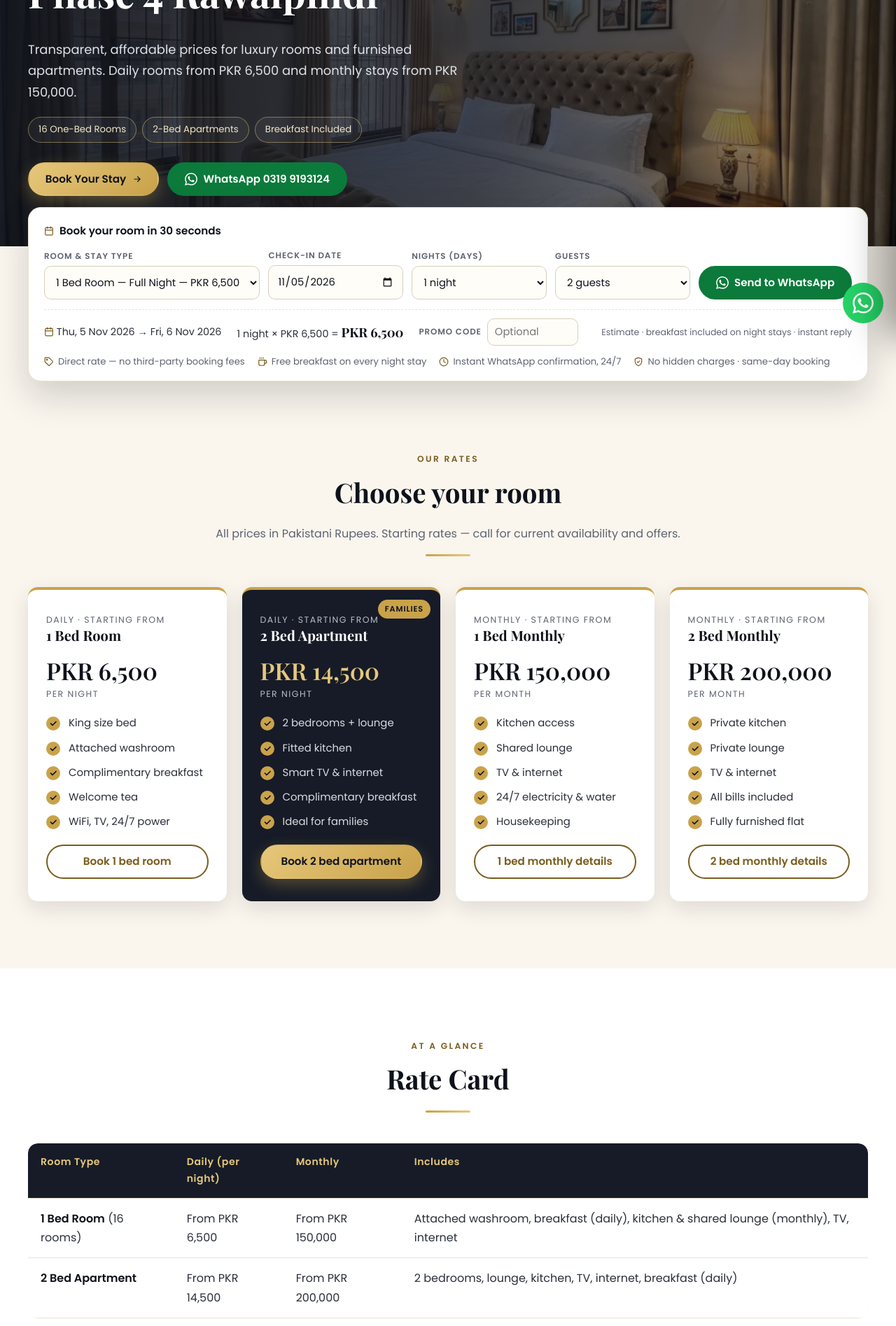
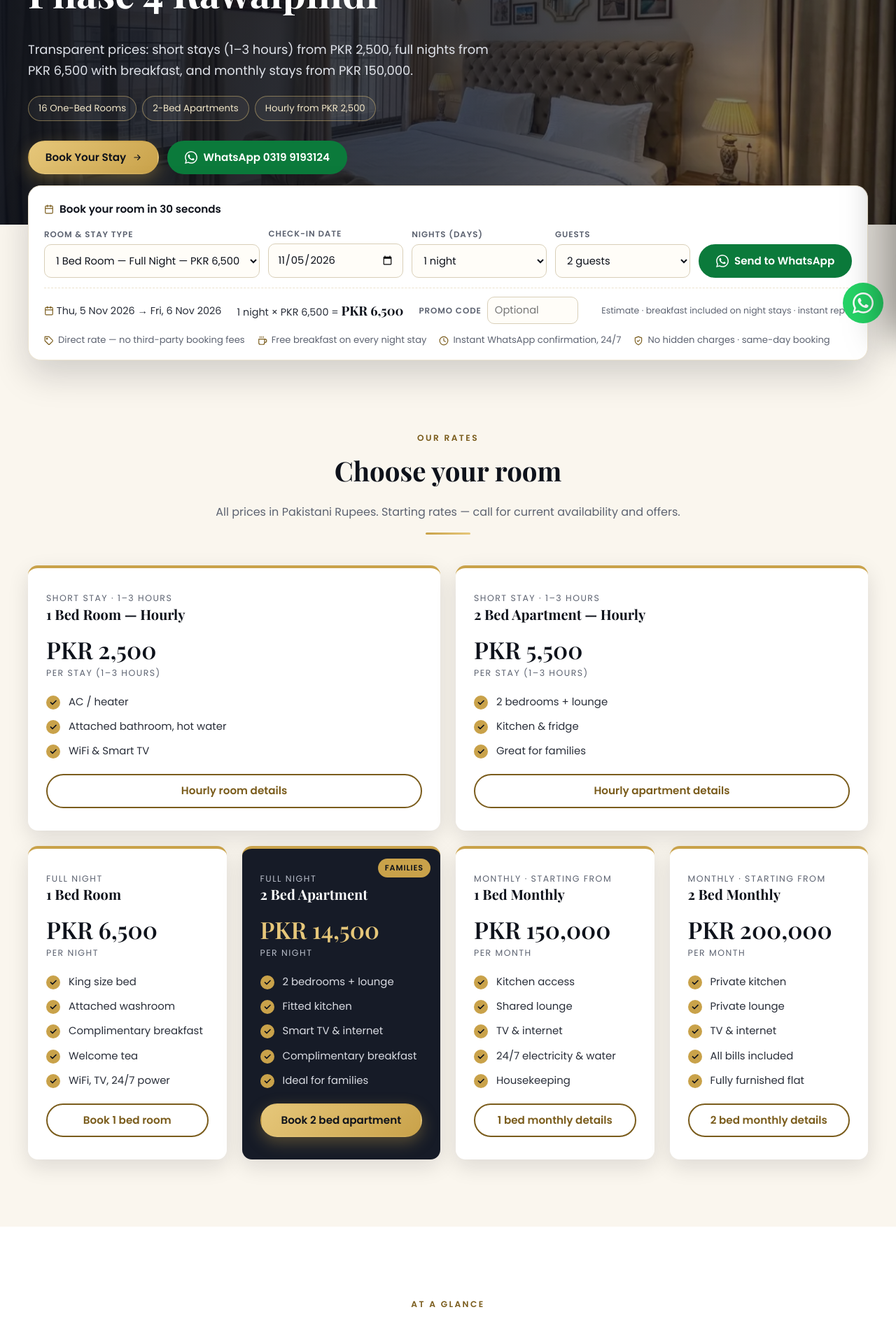
Before and after one commit to MunawarAbbas313/grandempirehotel, a Next.js app: page /rooms-and-rates in a window 1280 px wide. Shown: the part 320-2215 px from the top of the page at 70% size. Built offline with nearby package versions, Linux system fonts and the light colour scheme.

Commit message:
SEO fixes (13/13): rooms & rates — hourly rates, rate card

```diff
--- a/app/rooms-and-rates/page.tsx
+++ b/app/rooms-and-rates/page.tsx
@@ -1,25 +1,27 @@
 import JsonLd from "@/components/JsonLd";
 import QuickBook from "@/components/QuickBook";
-import { CheckList, Cta, FaqSection, Frame, PageHero, PriceCard, RelatedLinks, SectionHead } from "@/components/Sections";
+import { CheckList, Cta, FaqSection, Frame, PageHero, PriceCard, RelatedLinks, RoomFeatures, SectionHead } from "@/components/Sections";
 import { pageMeta } from "@/lib/seo";
-import { IMG, ONE_BED_ROOMS, P, PHONE_DISPLAY, breadcrumbSchema, faqSchema, hotelSchema, type Faq } from "@/lib/site";
+import { IMG, ONE_BED_ROOMS, P, PHONE_DISPLAY, SHORT_HOURS, breadcrumbSchema, faqSchema, hotelSchema, type Faq } from "@/lib/site";
 
 const PATH = "/rooms-and-rates";
 
 export const metadata = pageMeta({
   path: PATH,
-  title: `Room Rates Bahria Town Phase 4 | From ${P.oneBedNight} | Grand Empire`,
-  description: `Hotel room rates in Bahria Town Phase 4 Rawalpindi: 1-bed rooms from ${P.oneBedNight}/night, 2-bed apartments from ${P.twoBedNight}. Monthly from ${P.oneBedMonth}. Breakfast included.`,
+  title: `Room Rates Bahria Town Phase 4 | From ${P.oneBedShort} | Grand Empire`,
+  description: `Room rates Bahria Town Phase 4: 1–3 hrs ${P.oneBedShort} / ${P.twoBedShort}, night ${P.oneBedNight} (1 bed) / ${P.twoBedNight} (2 bed), monthly from ${P.oneBedMonth}.`,
   keywords: [
     "hotel in phase 4 bahria town for one day price", "room rates bahria town rawalpindi", "affordable hotel rates rawalpindi",
     "2 bedroom apartment for rent bahria town", "1 bedroom apartment for rent bahria town", "hotel rooms price bahria town",
     "budget hotel phase 4 bahria town", "luxury hotel phase 4 bahria town", "hotel rent per night rawalpindi",
+    "hourly room rates bahria town", "short stay room price rawalpindi",
   ],
   image: IMG.bedLux,
 });
 
 const faqs: Faq[] = [
-  ["How much is a room per night in Bahria Town Phase 4?", `At Grand Empire Hotel a 1-bed room starts from ${P.oneBedNight} per night and a 2-bed apartment starts from ${P.twoBedNight} per night, with complimentary breakfast.`],
+  ["How much is a room per night in Bahria Town Phase 4?", `At Grand Empire Hotel a full night costs ${P.oneBedNight} for a 1-bed room and ${P.twoBedNight} for a 2-bed apartment, with complimentary breakfast.`],
+  ["Do you have hourly or short stay rates?", `Yes. A short stay of ${SHORT_HOURS} costs ${P.oneBedShort} for a 1-bed room and ${P.twoBedShort} for a 2-bed apartment.`],
   ["What is the monthly rent for a furnished apartment?", `Monthly stays start from ${P.oneBedMonth} for a 1-bed (with kitchen, shared lounge, TV and internet) and ${P.twoBedMonth} for a 2-bed apartment (with kitchen, lounge, TV and internet).`],
   ["Do rates include electricity and internet?", "Yes. 24/7 electricity, 24/7 water, internet, towels and toiletries are all included."],
   ["Are discounts available for longer stays?", `Yes, weekly and long-stay rates are available. Call or WhatsApp ${PHONE_DISPLAY} for the best rate.`],
@@ -33,17 +35,21 @@ export default function RoomsAndRates() {
         img={IMG.bedLux}
         trail={[{ label: "Rooms & Rates" }]}
         title="Rooms & Rates — Bahria Town Phase 4 Rawalpindi"
-        lead={`Transparent, affordable prices for luxury rooms and furnished apartments. Daily rooms from ${P.oneBedNight} and monthly stays from ${P.oneBedMonth}.`}
-        badges={[`${ONE_BED_ROOMS} One-Bed Rooms`, "2-Bed Apartments", "Breakfast Included"]}
+        lead={`Transparent prices: short stays (${SHORT_HOURS}) from ${P.oneBedShort}, full nights from ${P.oneBedNight} with breakfast, and monthly stays from ${P.oneBedMonth}.`}
+        badges={[`${ONE_BED_ROOMS} One-Bed Rooms`, "2-Bed Apartments", `Hourly from ${P.oneBedShort}`]}
       />
       <QuickBook />
 
       <section className="section">
         <div className="container">
           <SectionHead eyebrow="Our Rates" title="Choose your room" text="All prices in Pakistani Rupees. Starting rates — call for current availability and offers." />
+          <div className="grid-2 mb-2" style={{ gap: 22 }}>
+            <PriceCard label={`Short stay · ${SHORT_HOURS}`} title="1 Bed Room — Hourly" amount={P.oneBedShort} per={`per stay (${SHORT_HOURS})`} items={["AC / heater", "Attached bathroom, hot water", "WiFi & Smart TV"]} href="/hourly-rooms-bahria-town-rawalpindi" cta="Hourly room details" />
+            <PriceCard label={`Short stay · ${SHORT_HOURS}`} title="2 Bed Apartment — Hourly" amount={P.twoBedShort} per={`per stay (${SHORT_HOURS})`} items={["2 bedrooms + lounge", "Kitchen & fridge", "Great for families"]} href="/hourly-rooms-bahria-town-rawalpindi" cta="Hourly apartment details" />
+          </div>
           <div className="grid-4">
-            <PriceCard label="Daily · Starting from" title="1 Bed Room" amount={P.oneBedNight} per="per night" items={["King size bed", "Attached washroom", "Complimentary breakfast", "Welcome tea", "WiFi, TV, 24/7 power"]} cta="Book 1 bed room" />
-            <PriceCard featured ribbon="Families" label="Daily · Starting from" title="2 Bed Apartment" amount={P.twoBedNight} per="per night" items={["2 bedrooms + lounge", "Fitted kitchen", "Smart TV & internet", "Complimentary breakfast", "Ideal for families"]} cta="Book 2 bed apartment" />
+            <PriceCard label="Full night" title="1 Bed Room" amount={P.oneBedNight} per="per night" items={["King size bed", "Attached washroom", "Complimentary breakfast", "Welcome tea", "WiFi, TV, 24/7 power"]} cta="Book 1 bed room" />
+            <PriceCard featured ribbon="Families" label="Full night" title="2 Bed Apartment" amount={P.twoBedNight} per="per night" items={["2 bedrooms + lounge", "Fitted kitchen", "Smart TV & internet", "Complimentary breakfast", "Ideal for families"]} cta="Book 2 bed apartment" />
             <PriceCard label="Monthly · Starting from" title="1 Bed Monthly" amount={P.oneBedMonth} per="per month" items={["Kitchen access", "Shared lounge", "TV & internet", "24/7 electricity & water", "Housekeeping"]} href="/monthly-rent-apartments-bahria-town-rawalpindi" cta="1 bed monthly details" />
             <PriceCard label="Monthly · Starting from" title="2 Bed Monthly" amount={P.twoBedMonth} per="per month" items={["Private kitchen", "Private lounge", "TV & internet", "All bills included", "Fully furnished flat"]} href="/monthly-rent-apartments-bahria-town-rawalpindi" cta="2 bed monthly details" />
           </div>
@@ -56,11 +62,11 @@ export default function RoomsAndRates() {
           <div className="table-wrap reveal">
             <table className="rates">
               <thead>
-                <tr><th scope="col">Room Type</th><th scope="col">Daily (per night)</th><th scope="col">Monthly</th><th scope="col">Includes</th></tr>
+                <tr><th scope="col">Room Type</th><th scope="col">Short stay ({SHORT_HOURS})</th><th scope="col">Full night</th><th scope="col">Monthly</th><th scope="col">Includes</th></tr>
               </thead>
               <tbody>
-                <tr><td><strong>1 Bed Room</strong> ({ONE_BED_ROOMS} rooms)</td><td>From {P.oneBedNight}</td><td>From {P.oneBedMonth}</td><td>Attached washroom, breakfast (daily), kitchen &amp; shared lounge (monthly), TV, internet</td></tr>
-                <tr><td><strong>2 Bed Apartment</strong></td><td>From {P.twoBedNight}</td><td>From {P.twoBedMonth}</td><td>2 bedrooms, lounge, kitchen, TV, internet, breakfast (daily)</td></tr>
+                <tr><td><strong>1 Bed Room</strong> ({ONE_BED_ROOMS} rooms)</td><td>{P.oneBedShort}</td><td>{P.oneBedNight}</td><td>From {P.oneBedMonth}</td><td>Attached washroom, breakfast (daily), kitchen &amp; shared lounge (monthly), TV, internet</td></tr>
+                <tr><td><strong>2 Bed Apartment</strong></td><td>{P.twoBedShort}</td><td>{P.twoBedNight}</td><td>From {P.twoBedMonth}</td><td>2 bedrooms, lounge, kitchen, TV, internet, breakfast (daily)</td></tr>
               </tbody>
             </table>
           </div>
@@ -100,7 +106,8 @@ export default function RoomsAndRates() {
         </div>
       </section>
 
-      <FaqSection title="Rates FAQ" faqs={faqs} />
+      <RoomFeatures />
+      <FaqSection title="Rates FAQ" faqs={faqs} alt />
       <RelatedLinks current={PATH} posts={["hotel-in-bahria-town-for-one-day-price", "affordable-hotel-bahria-town-phase-4-rawalpindi", "furnished-apartments-monthly-rent-bahria-town"]} />
       <Cta />
     </>
```
